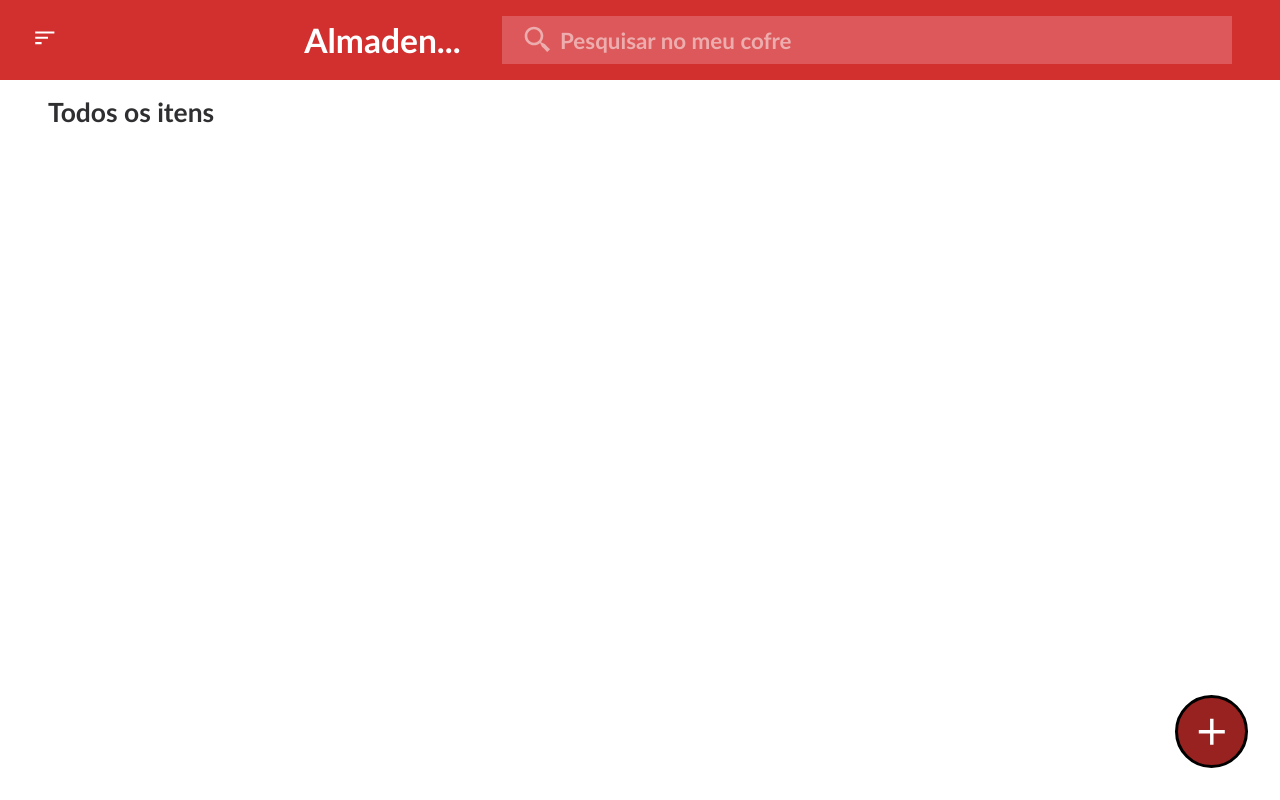
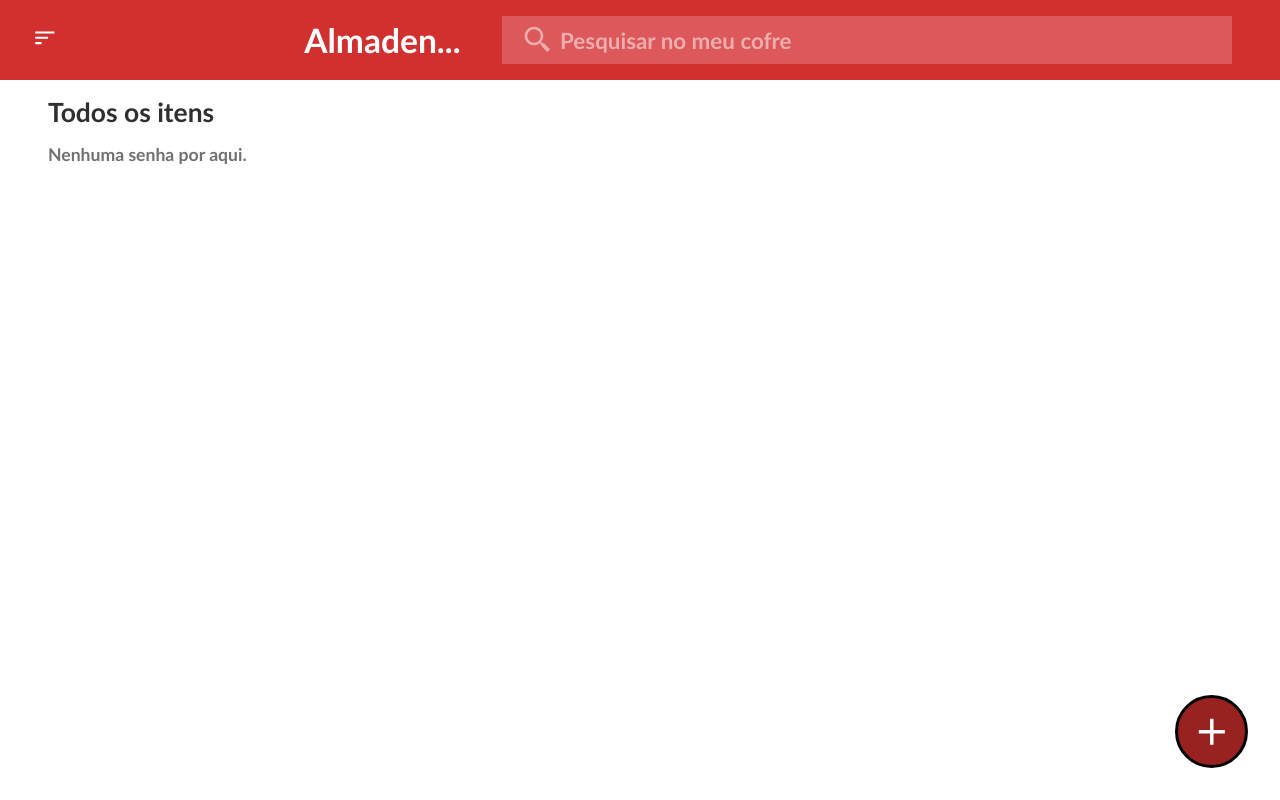
Before and after one commit to Lucky-ta/DESAFIO-CODIE, a Next.js app: page / in a window 1280 px wide. Built offline with nearby package versions, Linux system fonts and the light colour scheme; data requests are answered from the project's data file.

Commit message:
Finish FileSystem

```diff
--- a/db.json
+++ b/db.json
@@ -1,5 +1,4 @@
 {
-  "userPasswords": [
-  ],
+  "userPasswords": [],
   "files": []
 }
--- a/src/components/FileSystem/FileSystem.tsx
+++ b/src/components/FileSystem/FileSystem.tsx
@@ -4,7 +4,7 @@ import * as StyledFileSysyem from "./index";
 export default function FileSystem({ data }) {
   console.log(data);
 
-  return (
+  return data.length !== 0 ? (
     <StyledFileSysyem.FileSystemContainer>
       {data.map(({ fileName, passwords }, index) => {
         return (
@@ -23,5 +23,7 @@ export default function FileSystem({ data }) {
         );
       })}
     </StyledFileSysyem.FileSystemContainer>
+  ) : (
+    <span>Nenhuma senha por aqui.</span>
   );
 }
```
